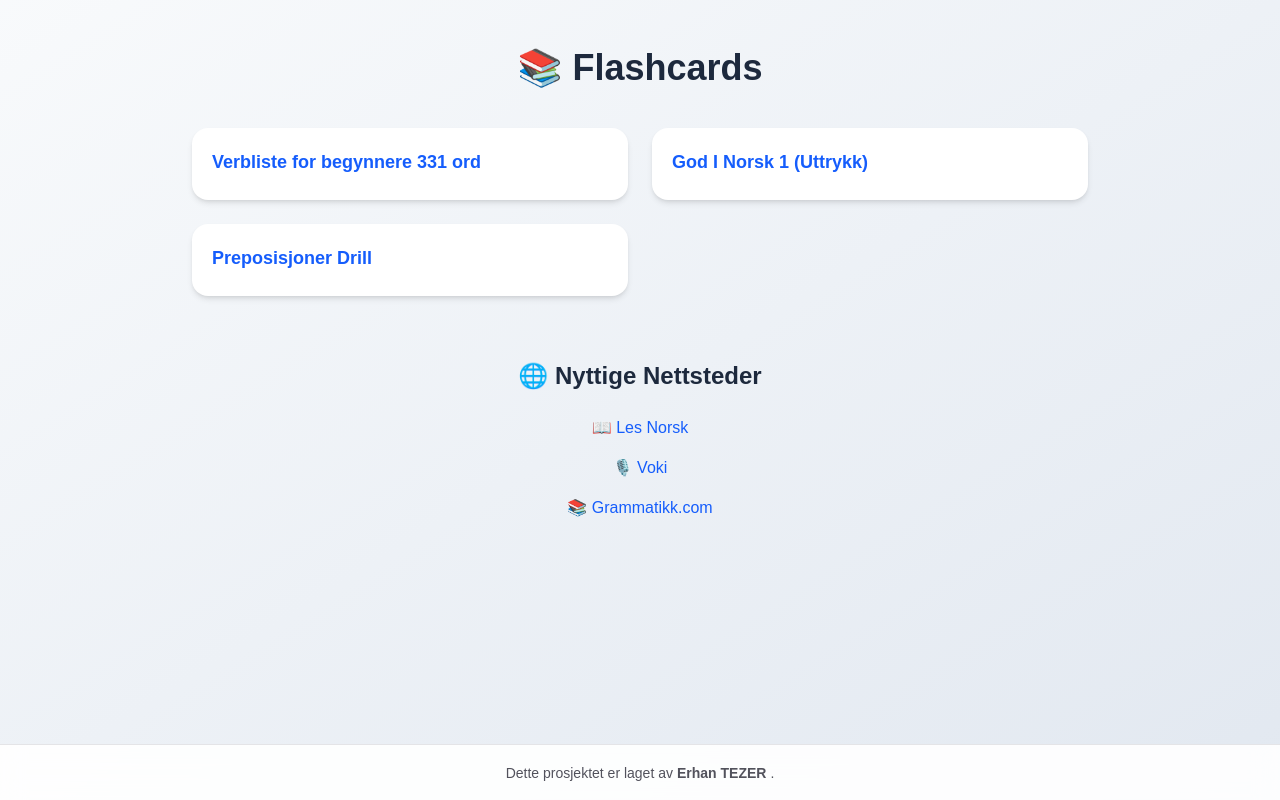
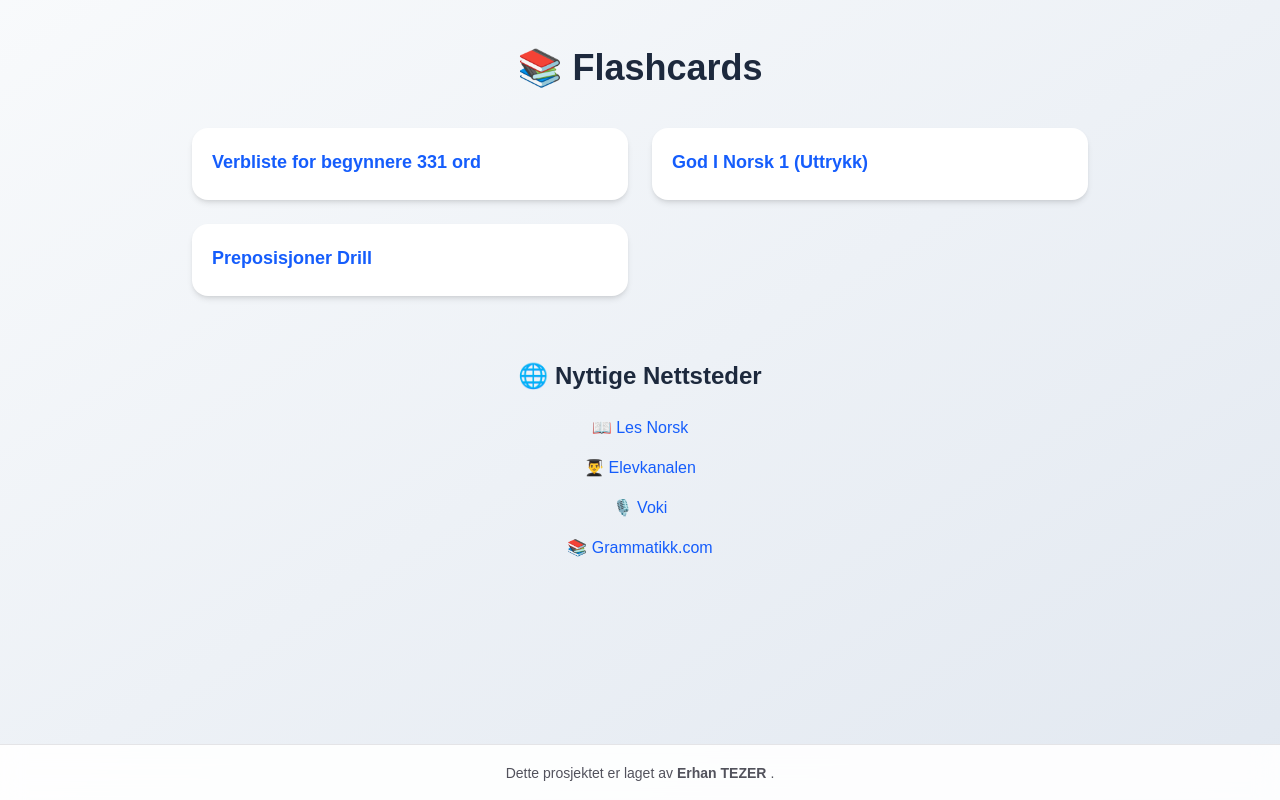
Before and after one commit to erhantezer/norsk-ord, a Next.js app: page / in a window 1280 px wide. Built offline with nearby package versions, Linux system fonts and the light colour scheme.

Commit message:
elevkanalen added

```diff
--- a/src/app/page.js
+++ b/src/app/page.js
@@ -41,6 +41,16 @@
           </li>
           <li>
             <a
+              href="https://www.elevkanalen.no/"
+              target="_blank"
+              rel="noopener noreferrer"
+              className="text-blue-600 hover:underline"
+            >
+              👨‍🎓 Elevkanalen
+            </a>
+          </li>
+          <li>
+            <a
               href="https://voki.no/"
               target="_blank"
               rel="noopener noreferrer"
```
